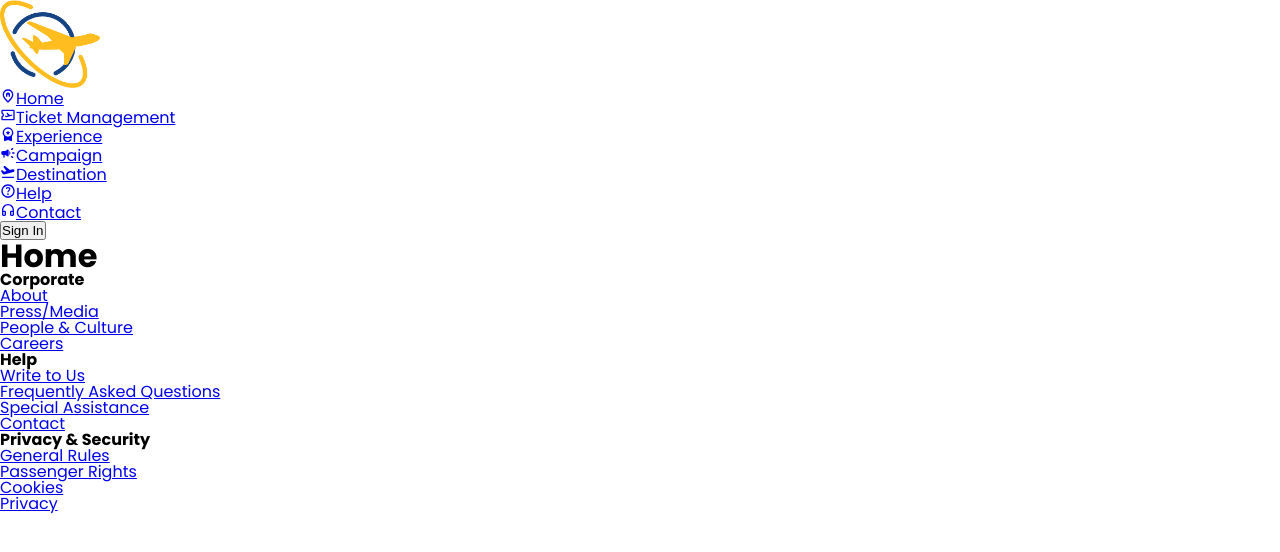
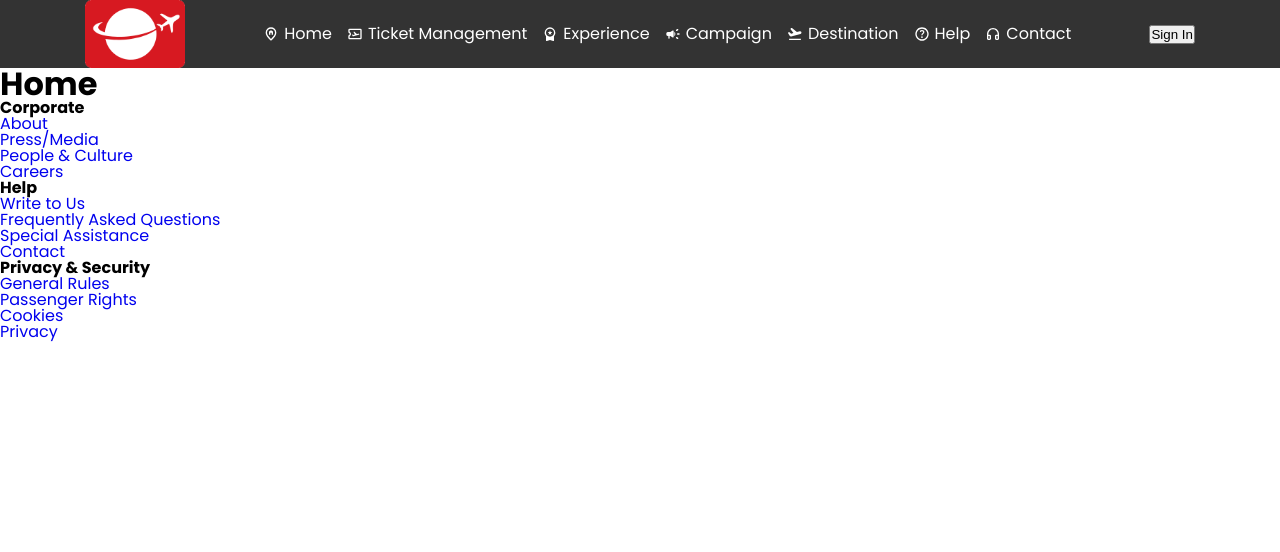
Before and after one commit to Gauravpatil1305/flightbooking, a Next.js app: page / in a window 1280 px wide. Shown: the top 552 px of the page. Built offline with nearby package versions, Linux system fonts and the light colour scheme.

Commit message:
Update
Updated for Header components.

```diff
--- a/src/components/Header/Header.tsx
+++ b/src/components/Header/Header.tsx
@@ -5,14 +5,18 @@ import Navbar from "./components/Navbar/Navbar";
 import Account from "./components/Account/Account";
 import { headerNavbarData } from "@/data/headerNavbarData";
 
+import "./styles/Header.scss";
+
 const Header = () => {
   return (
-    <header>
-      <Logo />
-      <Navbar items={headerNavbarData} />
-      <Account />
+    <header className="header">
+      <div className="container content">
+        <Logo />
+        <Navbar items={headerNavbarData} />
+        <Account />
+      </div>
     </header>
   );
-}
+};
 
 export default Header;
--- a/src/components/Header/components/Account/Account.tsx
+++ b/src/components/Header/components/Account/Account.tsx
@@ -2,7 +2,7 @@ import React from "react";
 
 const Account = () => {
   return (
-    <div>
+    <div className="account">
       <button>
         <span>Sign In</span>
       </button>
--- a/src/components/Header/components/Logo/Logo.tsx
+++ b/src/components/Header/components/Logo/Logo.tsx
@@ -1,17 +1,19 @@
 import React from "react";
-import Image from 'next/image';
-import Link from 'next/link';
+import Image from "next/image";
+import Link from "next/link";
 
 const Logo = () => {
   return (
-    <Link href="/">
+    <div className="logo">
+      <Link href="/">
         <Image
           src="/img/logo.png"
           alt="FlightRoutes Logo"
           width={100}
           height={30}
         />
-    </Link>
+      </Link>
+    </div>
   );
 };
 
--- a/src/components/Header/components/Navbar/Navbar.tsx
+++ b/src/components/Header/components/Navbar/Navbar.tsx
@@ -9,6 +9,7 @@ interface NavbarProps {
 
 const Navbar: React.FC<NavbarProps> = ({ items }) => {
   return (
+    <div className="navbar">
       <nav>
         <ul>
           {items.map((item) => (
@@ -21,6 +22,7 @@ const Navbar: React.FC<NavbarProps> = ({ items }) => {
           ))}
         </ul>
       </nav>
+    </div>
   );
 };
 
--- /dev/null
+++ b/src/components/Header/styles/Header.scss
@@ -0,0 +1,28 @@
+@import "../../../styles/variables.scss";
+
+.header {
+    background-color: $dark-gray;
+    .content {
+        display: flex;
+        align-items: center;
+        justify-content: space-between;
+        .navbar {
+            nav {
+                ul {
+                    display: flex;
+                    align-items: center;
+                    justify-content: center;
+                    gap: 15px;
+                    li {
+                        a {
+                            display: flex;
+                            align-items: center;
+                            gap: 5px;
+                            color: $white;
+                        }
+                    }
+                }
+            }
+        }
+    }
+}
--- a/src/styles/reset.scss
+++ b/src/styles/reset.scss
@@ -27,6 +27,10 @@ ul {
     list-style: none;
 }
 
+a {
+    text-decoration: none;
+}
+
 blockquote,
 q {
     quotes: none;
```
Also changed, not shown: public/img/logo.png. Lines whose indentation alone changed are shown as unchanged.
